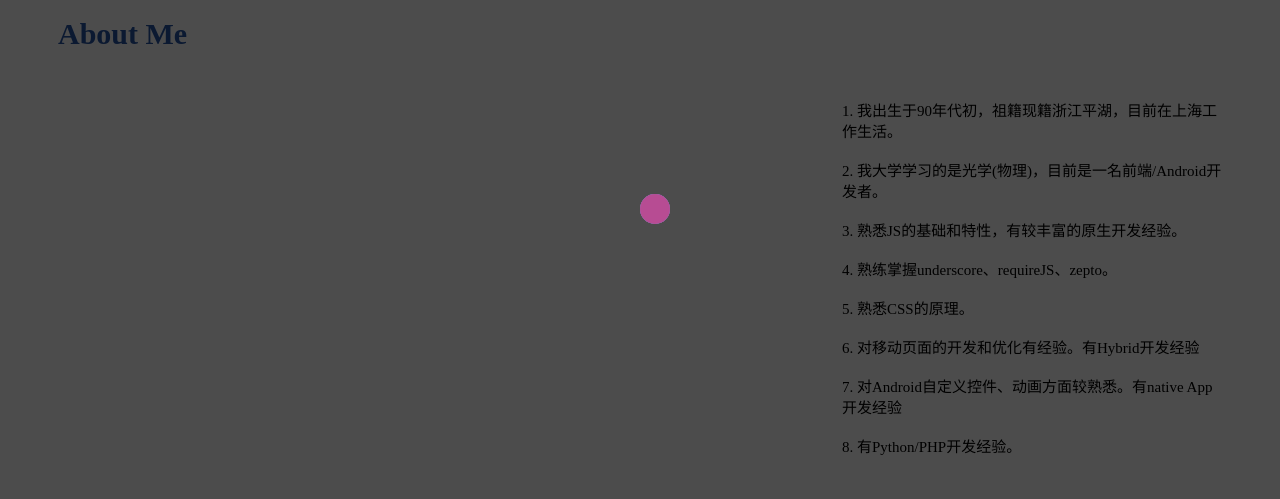
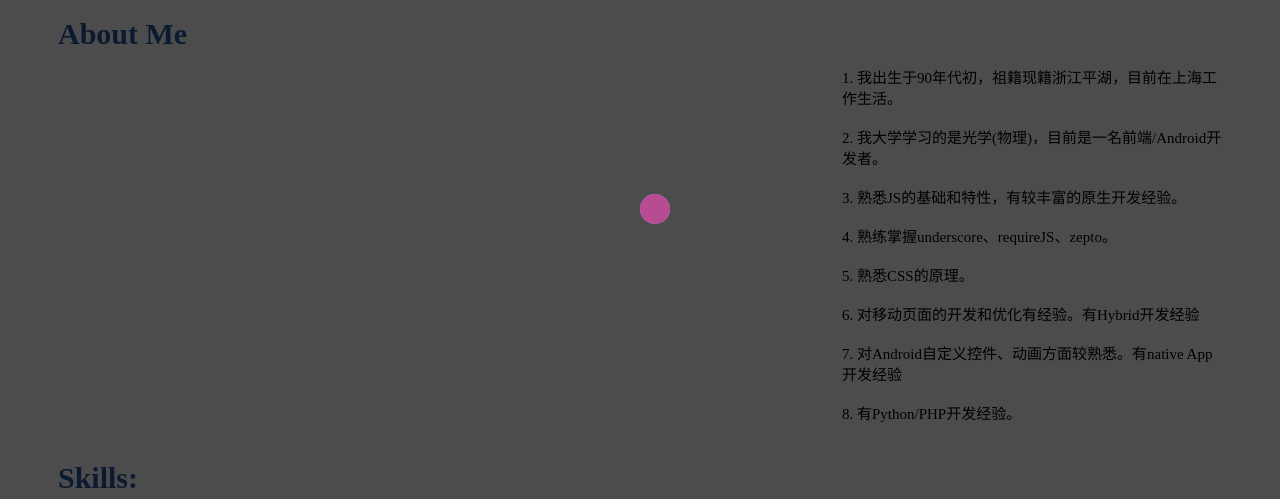
Before and after one commit to waraiotoko1108/my-resume, a website: page my-resume.html in a window 1280 px wide. Shown: the part 206-705 px from the top of the page. Drawn offline with Linux system fonts and the light colour scheme.

Commit message:
updated on July 17th

```diff
--- a/css/index.css
+++ b/css/index.css
@@ -37,9 +37,7 @@ ul > li {
     width: 100%;
 }
 .about-me .wrapper {
-    display: -moz-box;
-    display: -webkit-box;
-    display: box;
+    display: block;
 }
 .about-me .wrapper #graph {
     position: relative;
@@ -54,15 +52,8 @@ ul > li {
         opacity: 1;
     }
  }
-.about-me .list-chart{
-    -moz-box-flex: 1;
-    -webkit-box-flex: 1;
-    box-flex: 1;
-}
 .about-me .list-desc {
-    -moz-box-flex: 2;
-    -webkit-box-flex: 2;
-    box-flex: 2;
+    float: right;
     font-size: 2em;
     position: relative;
     /*-webkit-animation: desc-fade-in 2s ease;*/
--- a/my-resume.html
+++ b/my-resume.html
@@ -23,8 +23,8 @@
     <div class="wrapper" style="">
         <canvas id="graph" width="300" height="300" style=""></canvas>
         <div class="list-desc">
-            <ul style="list-style: decimal inside;margin: 1.5em 0 0 auto;width: 38em;">
-                <li>我出生于90年代初，祖籍现籍浙江平湖，目前在上海工作生活。</li>
+            <ul style="list-style: decimal inside;margin: 0 0 0 auto;width: 38em;">
+                <li style="margin-top:0;">我出生于90年代初，祖籍现籍浙江平湖，目前在上海工作生活。</li>
                 <li>我大学学习的是光学(物理)，目前是一名前端/Android开发者。</li>
                 <li>熟悉JS的基础和特性，有较丰富的原生开发经验。</li>
                 <li>熟练掌握underscore、requireJS、zepto。</li>
```
